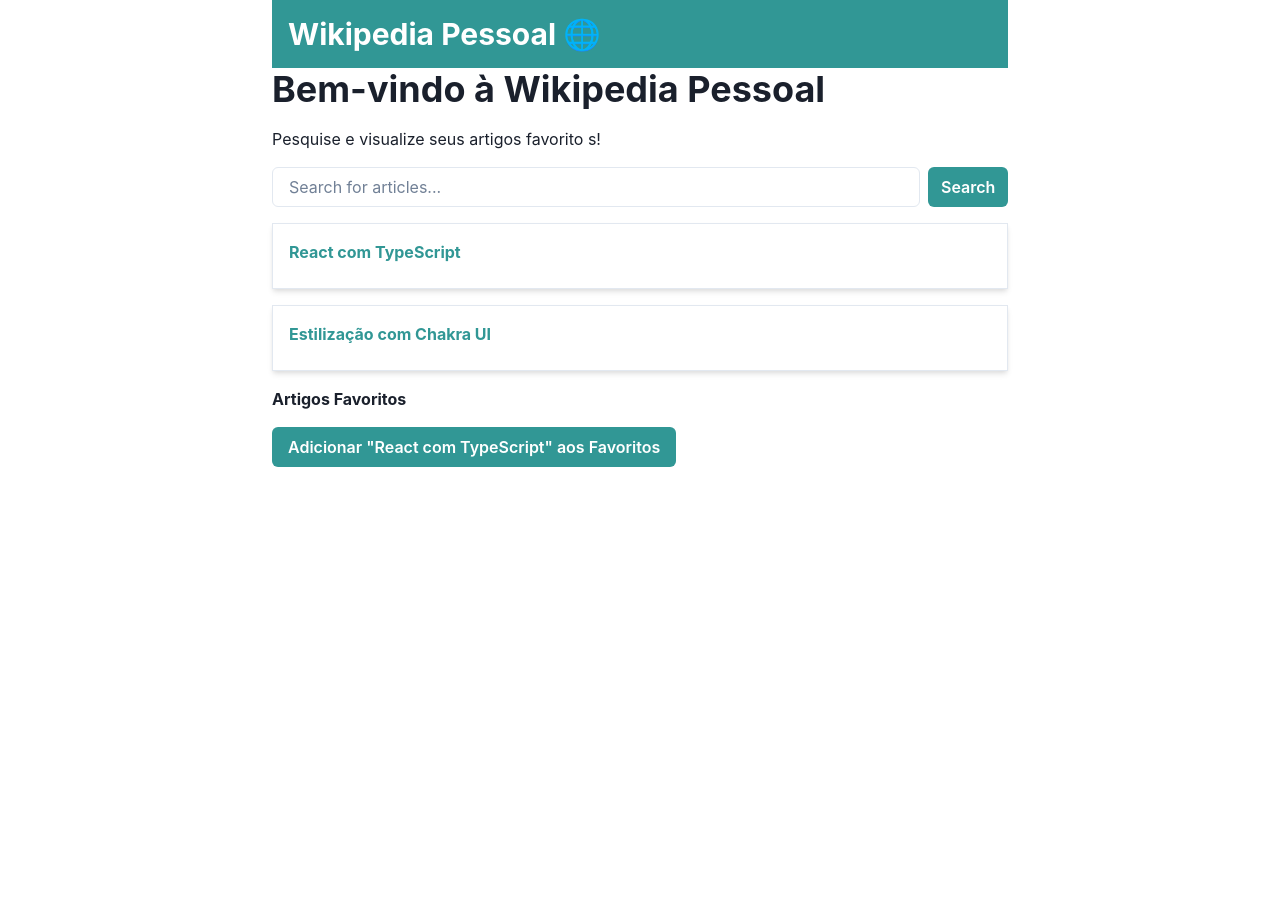
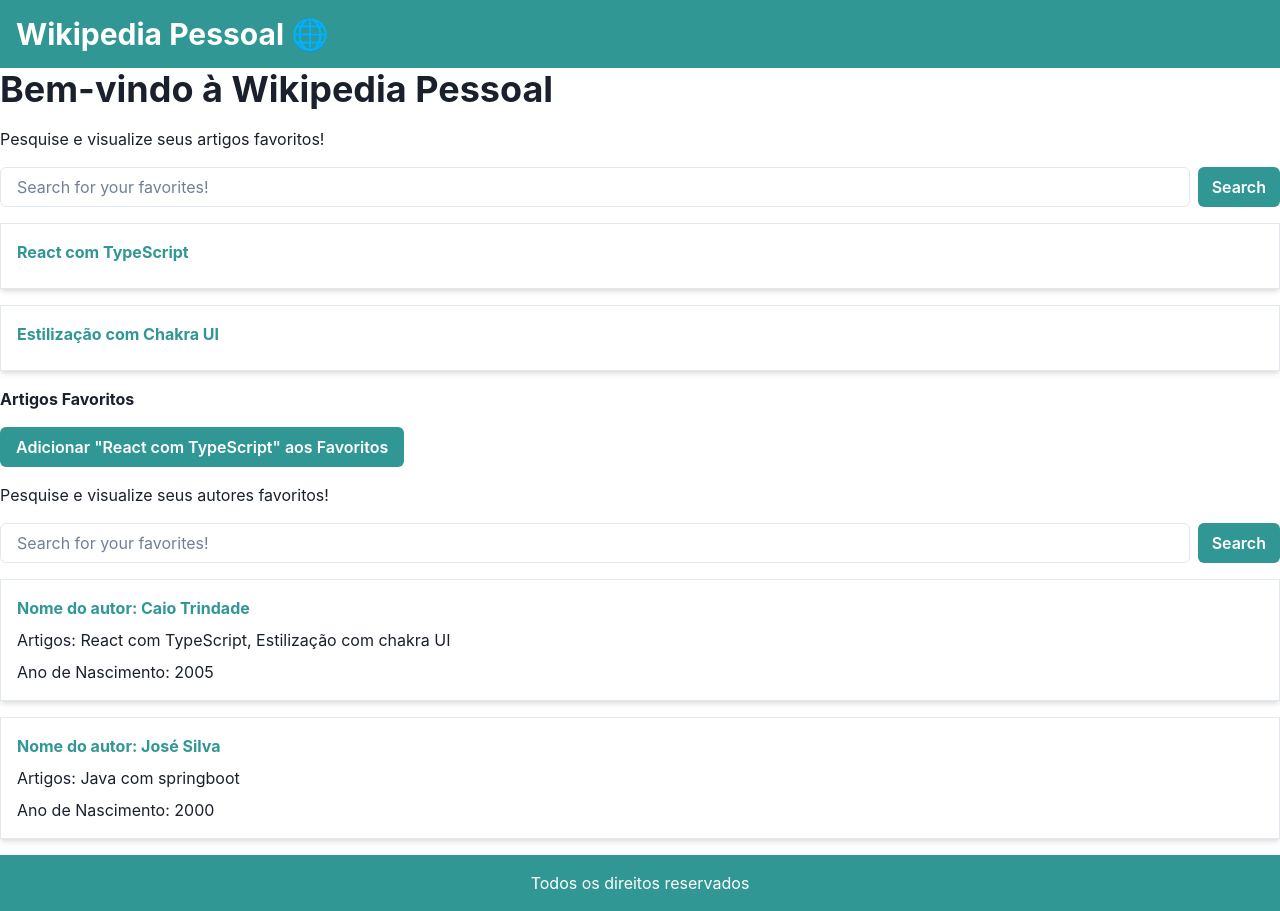
Before and after one commit to ctrindadedev/Wiki_Pessoal, a React (Vite) app: page / in a window 1280 px wide. Before the commit the page ends 800 px from the top, so only its background shows below. Built offline with nearby package versions, Linux system fonts and the light colour scheme.

Commit message:
Mudanças gerais nos componentes/adição de interface para seção de autores

```diff
--- a/src/App.tsx
+++ b/src/App.tsx
@@ -1,24 +1,29 @@
 import React from "react";
-import { Routes, Route } from "react-router-dom";
-import { Container } from "@chakra-ui/react";
+import { Routes, Route, BrowserRouter } from "react-router-dom";
+import { Box, Flex } from "@chakra-ui/react";
+import Header from "./components/Header";
 import Home from "./pages/Home";
 import Article from "./pages/Article";
 import UserProfile from "./components/UserProfile";
 import Login from "./pages/Login";
+import Footer from "./components/Footer";
 
-import Header from "./components/Header";
 const App: React.FC = () => {
   return (
-    <Container maxW="container.md">
+    <Flex direction="column" minHeight="100vh">
       <Header />
+      <Box flex="1">
         <Routes>
           <Route path="/" element={<Home />} />
           <Route path="/user" element={<UserProfile />} />
           <Route path="/article/:id" element={<Article />} />
           <Route path="/login" element={<Login />} />
-        <Route path="user-profile" element={<UserProfile />} />
+          <Route path="/user-profile" element={<UserProfile />} />
         </Routes>
-    </Container>
+      </Box>
+      <Footer />
+    </Flex>
   );
 };
+
 export default App;
--- a/src/components/ArticleItem.tsx
+++ b/src/components/Article/ArticleItem.tsx
@@ -3,8 +3,9 @@ import { Link } from "react-router-dom";
 interface ArticleItemProps {
   id: number;
   title: string;
-  summary: string;
+  summary?: string;
 }
+
 const ArticleItem: React.FC<ArticleItemProps> = ({ id, title, summary }) => {
   return (
     <Box p={4} shadow="md" borderWidth="1px" mb={4}>
--- a/src/components/ArticleList.tsx
+++ b/src/components/Article/ArticleList.tsx
@@ -1,5 +1,6 @@
 import { Box } from "@chakra-ui/react";
 import ArticleItem from "./ArticleItem";
+
 // Função para simular a chamada de API para obter o resumo
 const fetchSummary = async (title: string) => {
   // Simulação de uma chamada de API
--- /dev/null
+++ b/src/components/Autor/AutorList.tsx
@@ -0,0 +1,27 @@
+import { Box } from "@chakra-ui/react";
+import Autoritem from "./Autoritem";
+
+const AutorList = () => {
+  const autores = [
+    {
+      nome: "Caio Trindade",
+      artigos: ["React com TypeScript", "Estilização com chakra UI"],
+      anonascimento: 2005,
+    },
+    {
+      nome: "José Silva",
+      artigos: ["Java com springboot"],
+      anonascimento: 2000,
+    },
+  ];
+
+  return (
+    <Box>
+      {autores.map((autore, index) => (
+        <Autoritem key={index} author={autore} />
+      ))}
+    </Box>
+  );
+};
+
+export default AutorList;
--- /dev/null
+++ b/src/components/Autor/Autoritem.tsx
@@ -0,0 +1,33 @@
+import { Box, Text, Stack } from "@chakra-ui/react";
+import React from "react";
+
+//Interface complexa
+interface AutorPros {
+  nome: string;
+  artigos: string[];
+  anonascimento: number;
+}
+
+interface Autor {
+  author: AutorPros;
+}
+
+//Componente que receba um array de objetos como prop
+
+const Autoritem: React.FC<Autor> = ({ author }) => {
+  return (
+    <Box p={4} shadow="md" borderWidth="1px" mb={4}>
+      <Stack spacing={2}>
+        <Text fontWeight="bold" color="teal.500">
+          Nome do autor: {author.nome}
+        </Text>
+        <Text>
+          <Text> Artigos: {author.artigos.join(", ")}</Text>
+        </Text>
+        <Text>Ano de Nascimento: {author.anonascimento}</Text>
+      </Stack>
+    </Box>
+  );
+};
+
+export default Autoritem;
--- a/src/components/FavoriteArticles.tsx
+++ b/src/components/FavoriteArticles.tsx
@@ -60,6 +60,7 @@ const FavoriteArticles: React.FC = () => {
       </ul>
       <Button
         mt={4}
+        mb={4}
         colorScheme="teal"
         onClick={() => addFavorite({ id: 1, title: "React comTypeScript" })}
       >
--- /dev/null
+++ b/src/components/Footer.tsx
@@ -0,0 +1,12 @@
+import React from "react";
+import { Box, Text } from "@chakra-ui/react";
+
+const Footer = () => {
+  return (
+    <Box as="footer" bg="teal.500" p={4} color="white" textAlign="center">
+      <Text> Todos os direitos reservados</Text>
+    </Box>
+  );
+};
+
+export default Footer;
--- a/src/components/SearchBar.tsx
+++ b/src/components/SearchBar.tsx
@@ -2,7 +2,7 @@ import { Box, Input, Button } from "@chakra-ui/react";
 const SearchBar = () => {
   return (
     <Box display="flex" mt={4} mb={4}>
-      <Input placeholder="Search for articles..." />
+      <Input placeholder="Search for your favorites!"></Input>
       <Button ml={2} colorScheme="teal">
         Search
       </Button>
--- a/src/pages/Article.tsx
+++ b/src/pages/Article.tsx
@@ -1,6 +1,7 @@
 import React from "react";
 import { useParams, Routes, Route, Link } from "react-router-dom";
 import { Box, Heading, Text } from "@chakra-ui/react";
+
 const Article: React.FC = () => {
   const { id } = useParams<{ id: string }>();
   return (
--- a/src/pages/Home.tsx
+++ b/src/pages/Home.tsx
@@ -1,18 +1,23 @@
 import React from "react";
 import { Box, Heading, Text } from "@chakra-ui/react";
-import ArticleList from "../components/ArticleList";
+import ArticleList from "../components/Article/ArticleList";
 import SearchBar from "../components/SearchBar";
 import FavoriteArticles from "../components/FavoriteArticles";
+import AutorList from "../components/Autor/AutorList";
+
 const Home: React.FC = () => {
   return (
     <Box>
       <Heading as="h2" size="xl" mb={4}>
         Bem-vindo à Wikipedia Pessoal
       </Heading>
-      <Text mb={4}>Pesquise e visualize seus artigos favorito s!</Text>
+      <Text mb={4}>Pesquise e visualize seus artigos favoritos!</Text>
       <SearchBar />
       <ArticleList />
       <FavoriteArticles />
+      <Text mb={4}>Pesquise e visualize seus autores favoritos!</Text>
+      <SearchBar />
+      <AutorList />
     </Box>
   );
 };
```
Also changed, not shown: src/components/Autor.tsx (deleted, +0 -19 lines). Lines whose indentation alone changed are shown as unchanged.
